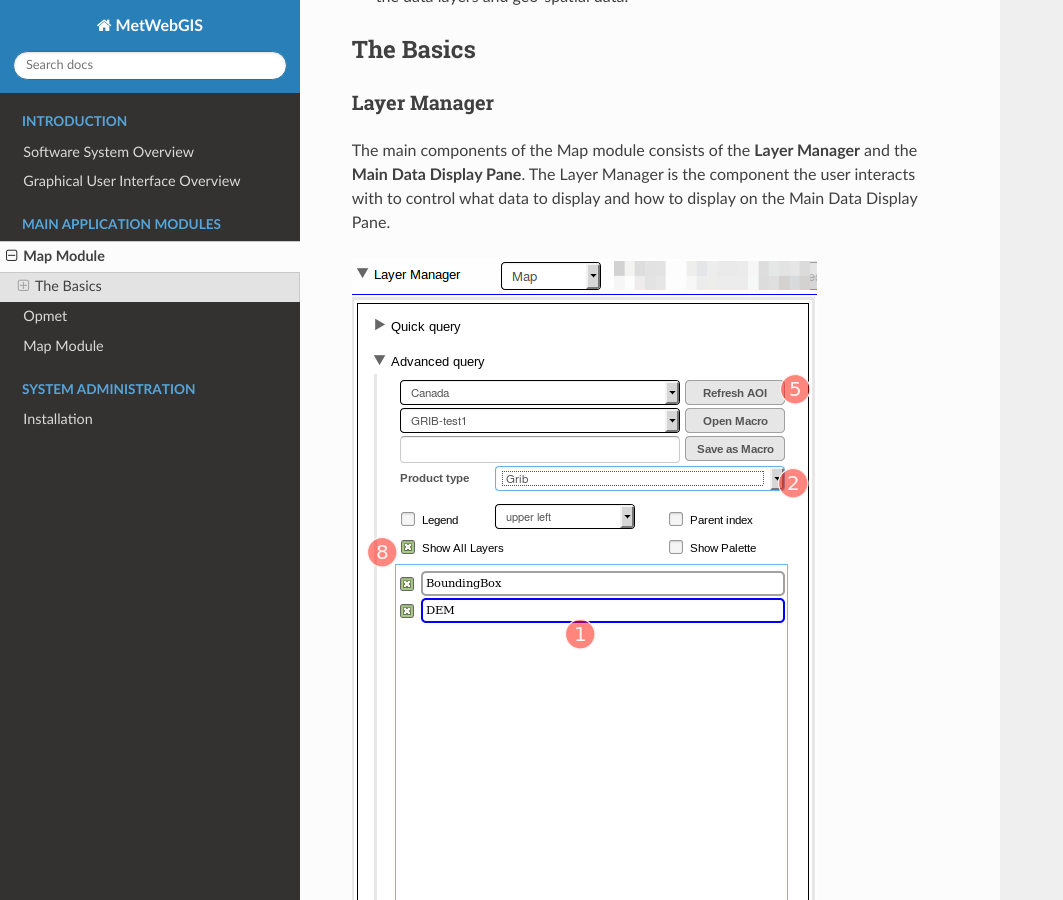
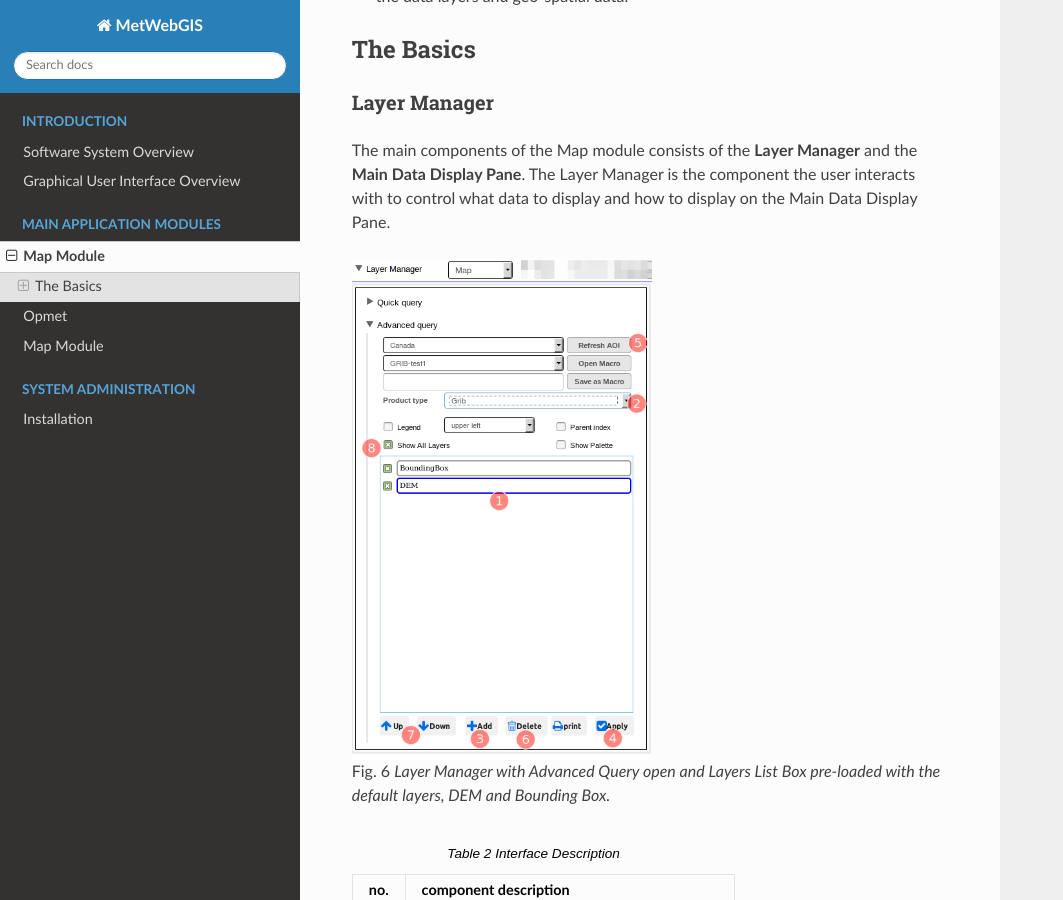
Before and after one commit to samuelchau/metwebgisdocs, a Sphinx documentation site: the page built from userguide/source/map_module.rst, in a window 1280 px wide and 900 px high, scrolled down 415 px. Shown: the whole window, without its empty margins (0-1063 px from the left). Built offline with Sphinx 7.4.7 and the Read the Docs theme 2.0.0, drawn with Linux system fonts in a browser that asks for light colours.

Commit message:
Adjusted width of screenshot image of Layer Manager

```diff
--- a/userguide/source/map_module.rst
+++ b/userguide/source/map_module.rst
@@ -21,6 +21,7 @@ The Layer Manager is the component the user interacts with to control what data
 on the Main Data Display Pane.
 
 .. figure:: images/map_layermanager1.png
+   :width: 300
 
    Layer Manager with Advanced Query open and Layers List Box pre-loaded with the default layers, DEM and Bounding Box.
 
```
